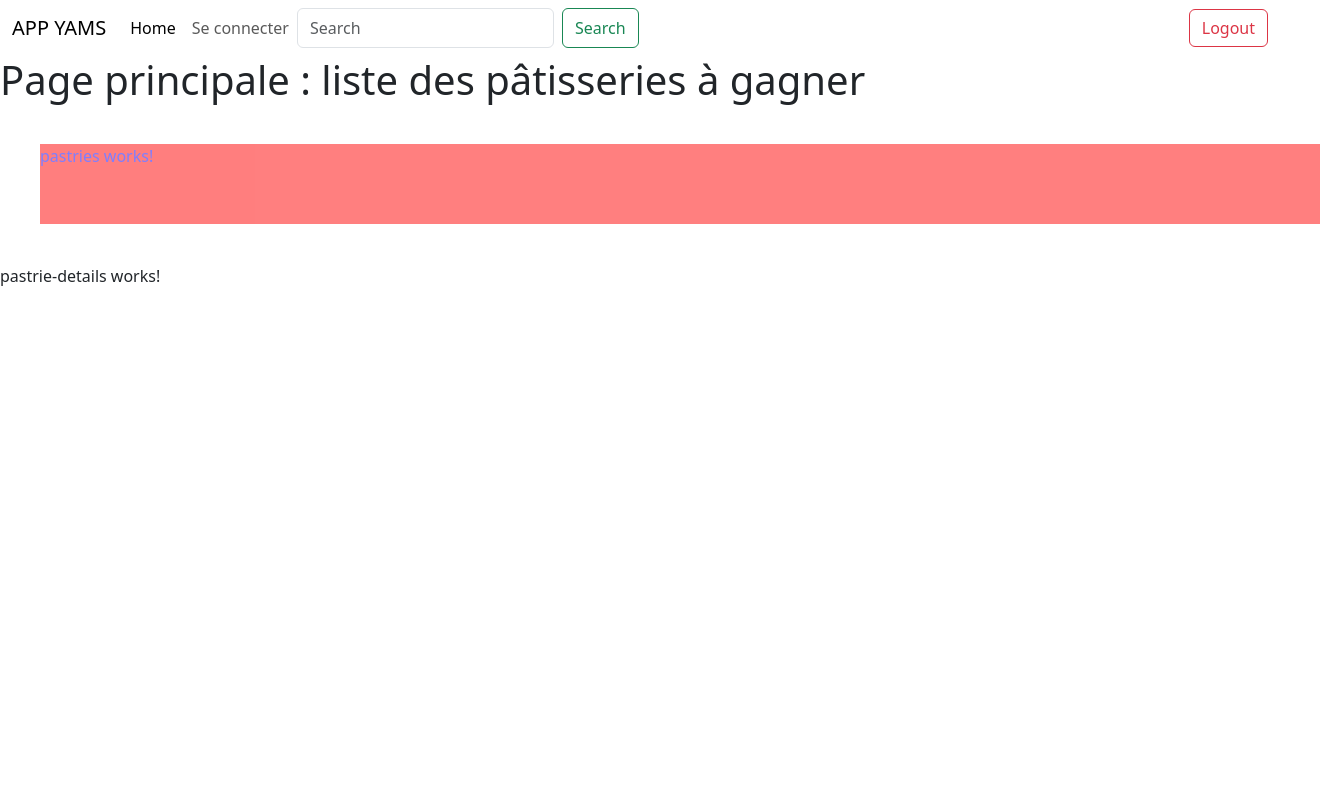
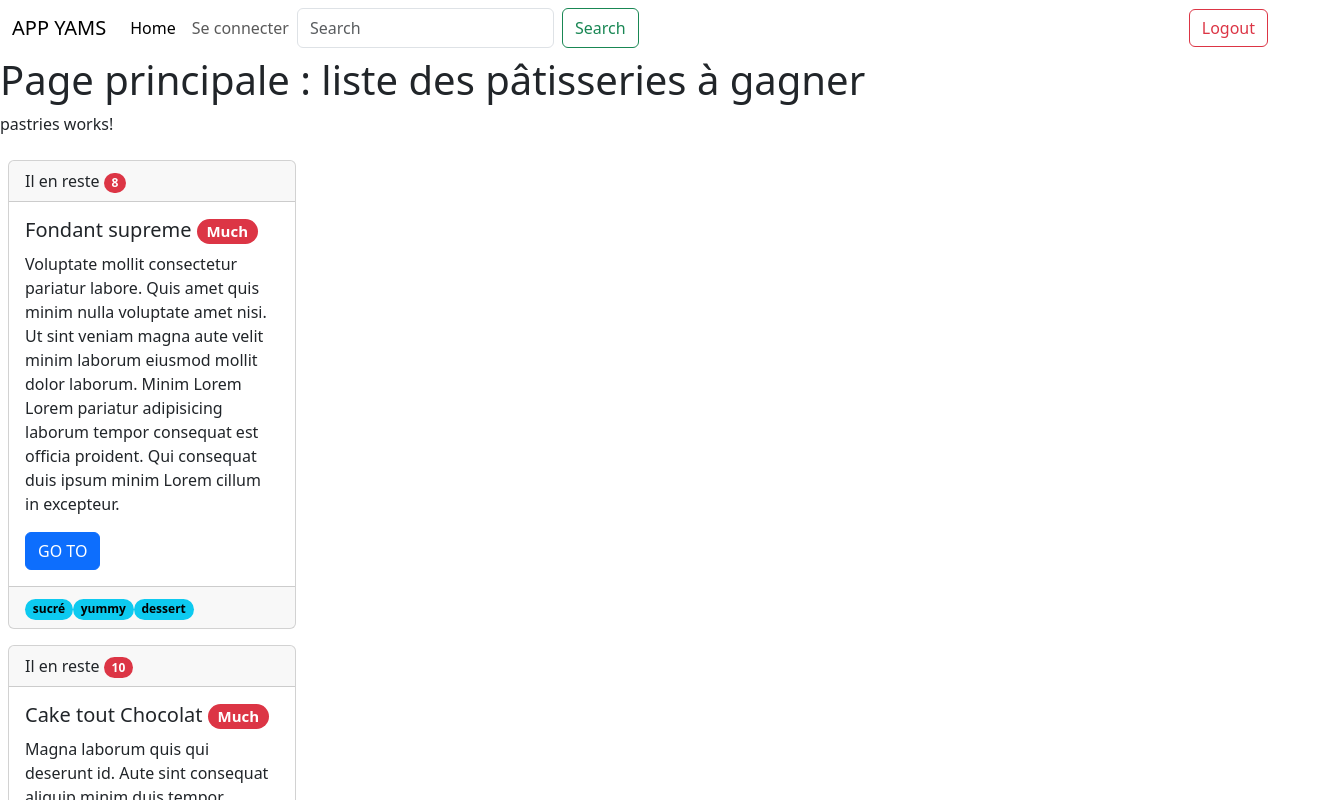
Before and after one commit to zazapeta/3wa-angular-semaine, an Angular app in the folder sami/Angular/app-yams/: page / in a window 1280 px wide. Shown: the top 800 px of the page, 1320 px wide, since content can reach past the window. Built offline with nearby package versions, Linux system fonts and the light colour scheme.

Commit message:
Add simple pastrie as a card with some additonal information as like, tags, description ....

```diff
--- a/sami/Angular/app-yams/src/app/pastries/pastries.component.html
+++ b/sami/Angular/app-yams/src/app/pastries/pastries.component.html
@@ -1,14 +1,35 @@
-<style>
+<h1>{{ titlePage }}</h1>
+<p>pastries works!</p>
 
-  p{
-    height: 80px;
-    width: 100%;
-    background-color: red;
-    opacity: 0.5;
-    color: blue;
-    margin: 40px;
-  }
-</style>
-<h1>{{titlePage}}</h1>
-<p>pastries works!</p>
+<div *ngIf="pastries" class="d-flex flex-column w-50">
+  <div class="card m-2" *ngFor="let pastrie of pastries" style="width: 18rem">
+    <!-- <img src="..." class="card-img-top" alt="..."> -->
+    <div class="card-header">
+      Il en reste
+      <span
+        *ngIf="pastrie?.quantity"
+        class="badge rounded-pill text-bg-danger"
+        >{{ pastrie.quantity }}</span
+      >
+    </div>
+    <div class="card-body">
+      <h5 class="card-title">
+        {{ pastrie.name }}
+        <span *ngIf="pastrie?.like" class="badge rounded-pill text-bg-danger">{{
+          pastrie.like
+        }}</span>
+      </h5>
+      <p class="card-text">{{ pastrie.description }}</p>
+      <a href="{{ pastrie.url }}" class="btn btn-primary">GO TO</a>
+    </div>
+    <div class="card-footer text-body-secondary">
+      <span
+        *ngFor="let tag of pastrie?.tags"
+        class="badge rounded-pill text-bg-info"
+        >{{ tag }}</span
+      >
+    </div>
+  </div>
+</div>
+
 <app-pastrie-details />
--- a/sami/Angular/app-yams/src/app/pastries/pastries.component.ts
+++ b/sami/Angular/app-yams/src/app/pastries/pastries.component.ts
@@ -1,4 +1,7 @@
 import { Component } from '@angular/core';
+
+import { Pastrie } from '../pastrie';
+import { PASTRIES } from '../pastries-mock';
 
 @Component({
   selector: 'app-pastries',
@@ -7,4 +10,5 @@ import { Component } from '@angular/core';
 })
 export class PastriesComponent {
   titlePage: string = "Page principale : liste des pâtisseries à gagner";
+  pastries: Pastrie[] = PASTRIES;
 }
```
